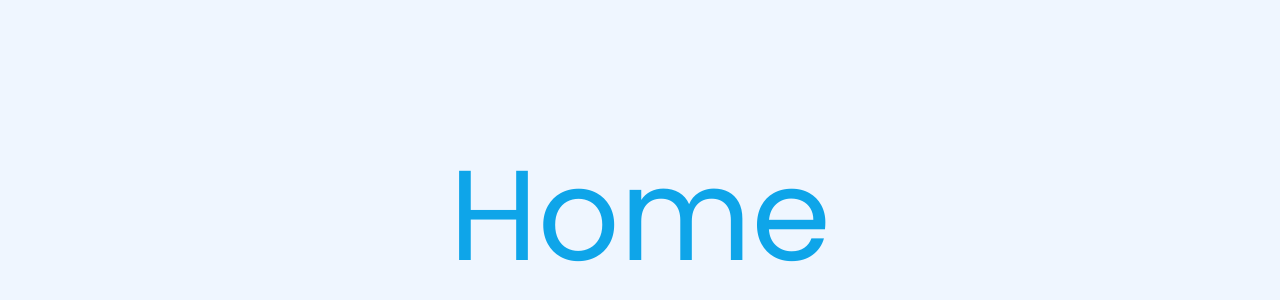
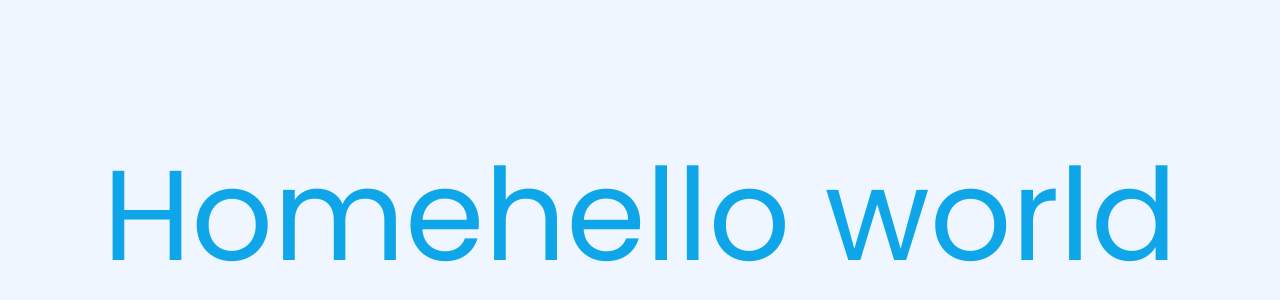
Before and after one commit to Ramkrishna1998/Sapos-y-princesas, a React (Vite) app: page / in a window 1280 px wide. Shown: the part 184-484 px from the top of the page. Built offline with nearby package versions, Linux system fonts and the light colour scheme.

Commit message:
project Setup- included sass and classname

```diff
--- a/package.json
+++ b/package.json
@@ -19,10 +19,12 @@
   "dependencies": {
     "@emotion/react": "^11.10.4",
     "axios": "^1.1.3",
+    "classnames": "^2.3.2",
     "clsx": "^1.2.1",
     "react": "^18.2.0",
     "react-dom": "^18.2.0",
-    "react-router-dom": "^6.4.3"
+    "react-router-dom": "^6.4.3",
+    "sass": "^1.63.2"
   },
   "devDependencies": {
     "@emotion/eslint-plugin": "^11.10.0",
--- /dev/null
+++ b/src/components/cta-card/index.tsx
@@ -0,0 +1,14 @@
+import styles from './styles.scss';
+
+
+const CTACard = () => {
+  return (
+    <>
+    <div className={styles.test}>
+      <p>hello world</p>
+    </div>
+    </>
+  );
+};
+
+export default CTACard;
--- /dev/null
+++ b/src/components/cta-card/styles.scss
@@ -0,0 +1,4 @@
+.bg_red {
+  background-color: red;
+  font-size: 4rem;
+}
--- a/src/pages/home.tsx
+++ b/src/pages/home.tsx
@@ -1,7 +1,10 @@
+import CTACard from "../components/cta-card";
+
 const Home = () => {
   return (
     <div className='flex h-screen items-center justify-center bg-blue-50 text-9xl text-sky-500'>
       Home
+      <CTACard />
     </div>
   );
 };
```
Also changed, not shown: 1 other file (tests, documents, lock files or other folders).
